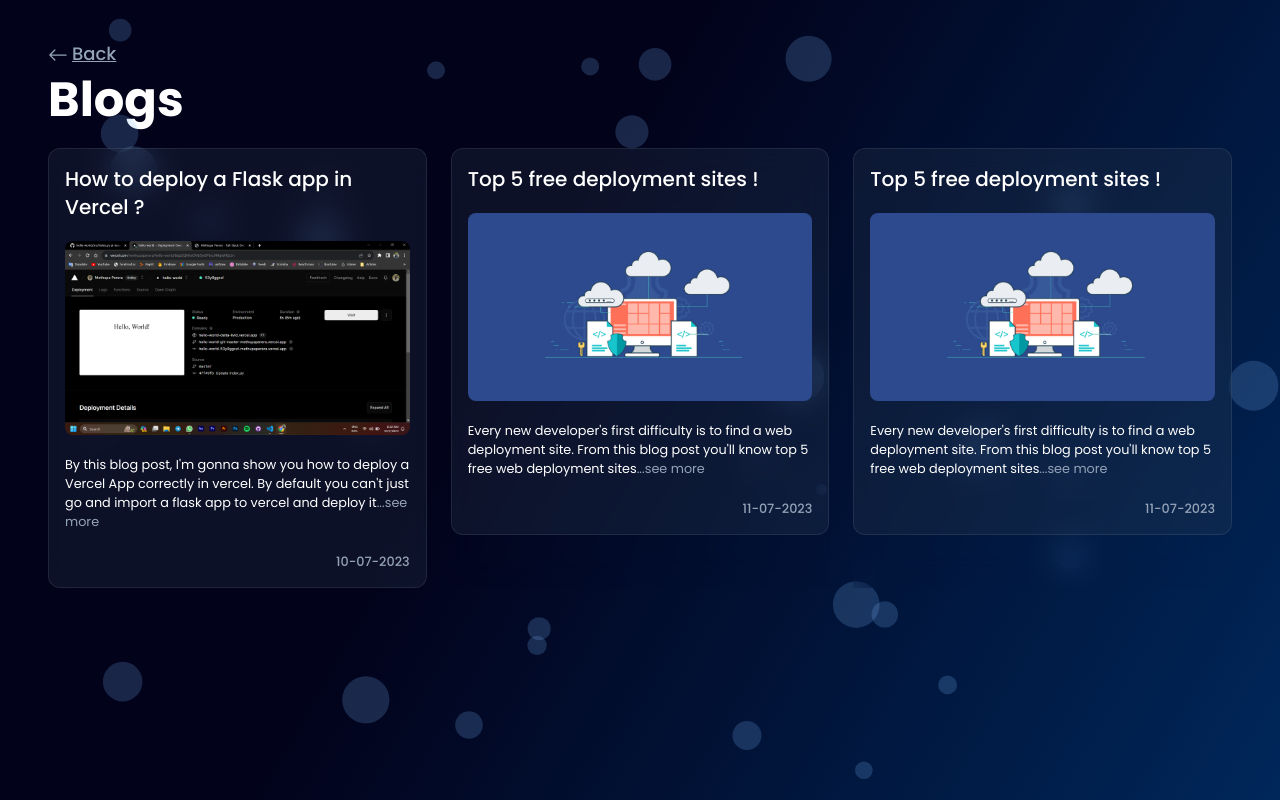
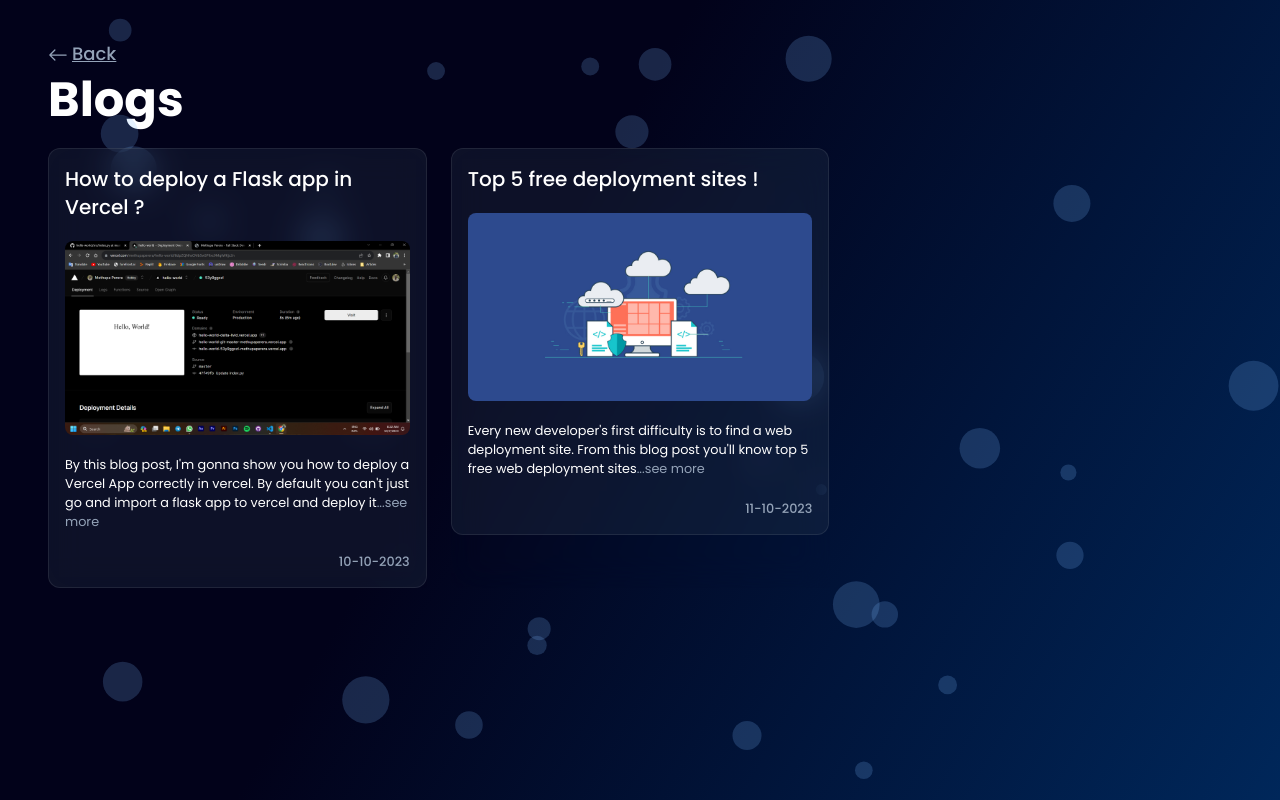
Before and after one commit to methupaPerera/my-portfolio, a React (Vite) app: page /all-blogs in a window 1280 px wide. Built offline with nearby package versions, Linux system fonts and the light colour scheme.

Commit message:
Minor changes.

```diff
--- a/src/components/Code.jsx
+++ b/src/components/Code.jsx
@@ -21,7 +21,7 @@
     }, [isCopied]);
 
     return (
-        <div className="w-full md:min-w-[35rem] mx-auto border-[1.5px] border-[#ffffff15] rounded-lg overflow-hidden backdrop-blur-lg z-40">
+        <div className="w-full mx-auto border-[1.5px] border-[#ffffff15] rounded-lg overflow-hidden backdrop-blur-lg z-40">
             <div className="px-3 flex justify-between items-center bg-slate-800 p-1 text-xl text-slate-400">
                 <code className="text-sm">Code</code>
                 {isCopied ? (
--- a/src/data/blogList.jsx
+++ b/src/data/blogList.jsx
@@ -3,11 +3,13 @@
 const [verceldeploy, webdeployment] = blogImages;
 
 const dateHandler = (date) => {
-    return new Date(date).toLocaleDateString("en-US", {
-        year: "numeric",
-        month: "2-digit",
-        day: "2-digit",
-    }).replace(/\//g, '-');
+    return new Date(date)
+        .toLocaleDateString("en-US", {
+            year: "numeric",
+            month: "2-digit",
+            day: "2-digit",
+        })
+        .replace(/\//g, "-");
 };
 
 export const blogList = [
@@ -18,7 +20,7 @@
         text: "By this blog post, I'm gonna show you how to deploy a \
                Vercel App correctly in vercel. By default you can't just go and import \
                a flask app to vercel and deploy it",
-        date: dateHandler("10-07-2023"),
+        date: dateHandler("10-10-2023"),
     },
     {
         id: 2,
@@ -26,14 +28,6 @@
         image: webdeployment,
         text: "Every new developer's first difficulty is to find a web deployment site. \
                From this blog post you'll know top 5 free web deployment sites",
-        date: dateHandler("11-07-2023"),
-    },
-    {
-        id: 3,
-        heading: "Top 5 free deployment sites !",
-        image: webdeployment,
-        text: "Every new developer's first difficulty is to find a web deployment site. \
-               From this blog post you'll know top 5 free web deployment sites",
-        date: dateHandler("11-07-2023"),
+        date: dateHandler("11-10-2023"),
     },
 ];
--- a/src/data/blogPosts/Verceldeploy.jsx
+++ b/src/data/blogPosts/Verceldeploy.jsx
@@ -62,7 +62,7 @@
                         </h4>
                         <h4>
                             4. After that, go back to the root folder and create
-                            a <code>requirements.txt</code> file which is very
+                            a <code>requirements.txt</code> file and add <code>flask</code> to it which is very
                             important for every python project.&nbsp; (If you're
                             using git, you can use a <code>.gitignore</code>{" "}
                             file in the root folder as you wish.)
```
